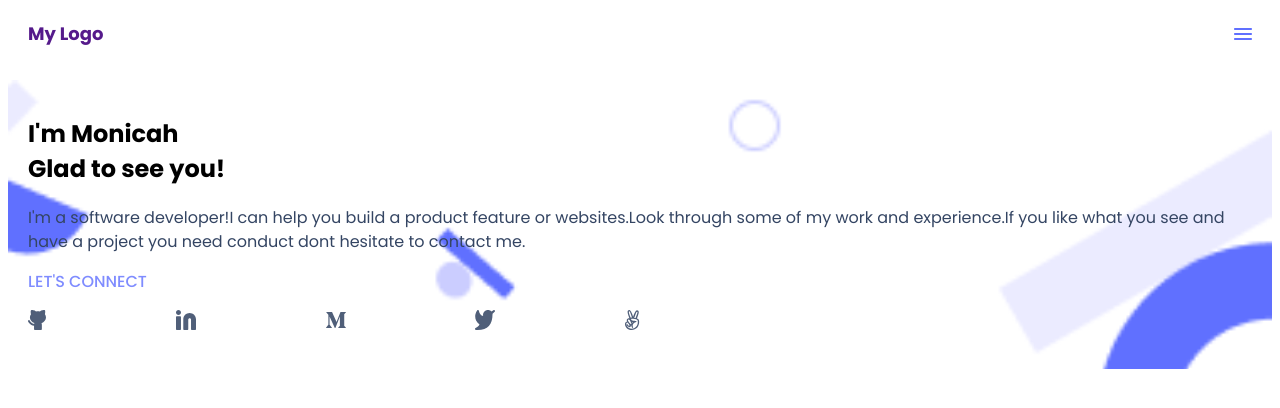
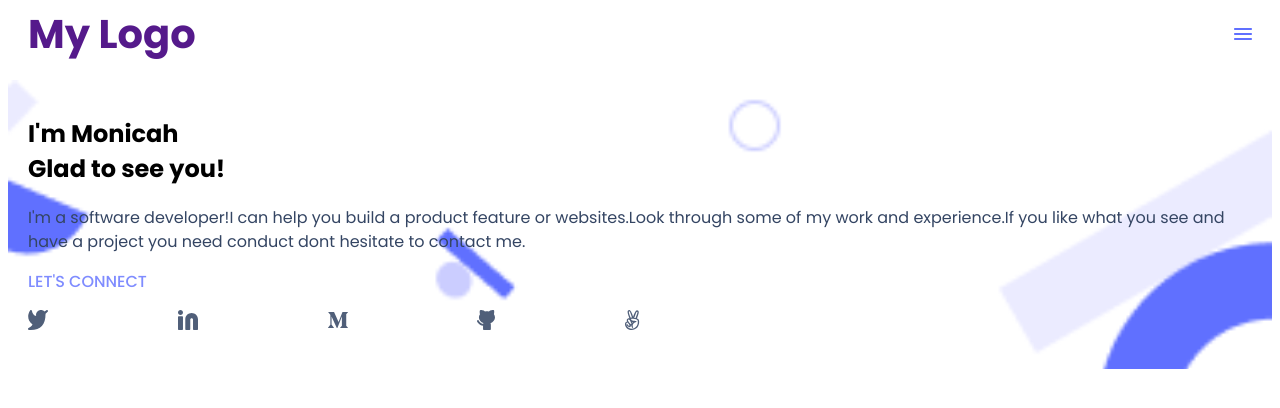
Before and after one commit to monicah79/my-personal-portfolio, a website: page index.html in a window 1280 px wide. Drawn offline with Linux system fonts and the light colour scheme.

Commit message:
Edit index.html

```diff
--- a/index.html
+++ b/index.html
@@ -26,7 +26,7 @@
         LET'S CONNECT</p>
     <ul class="icons">
         <li>
-            <a href="https://github.com/monicah79"><img src="Images/github.svg" alt=""></a>
+            <a href="https://twitter.com/MonicaWanjema"><img src="Images/twitter.svg" alt=""></a>
         </li>
         <li>
             <a href="https://www.linkedin.com/in/monica-wanjema-079192193/"><img src="Images/Linkedin-icon.svg" alt=""></a>
@@ -35,7 +35,7 @@
             <a href="https://medium.com/@monniewanjema"><img src="Images/medium.svg" alt=""></a>
         </li>
         <li>
-            <a href="https://twitter.com/MonicaWanjema"><img src="Images/twitter.svg" alt=""></a>
+            <a href="https://github.com/monicah79"><img src="Images/github.svg" alt=""></a>
         </li>
         <li>
             <a href="https://guardianangel.network/account"><img src="Images/Angel-list.svg" alt=""></a>
--- a/style.css
+++ b/style.css
@@ -14,7 +14,7 @@
   justify-content: space-between;
   font-style: normal;
   font-weight: 700;
-  font-size: 18px;
+  font-size: 40px;
   line-height: 20px;
   padding: 16px 20px;
   align-items: center;
```
